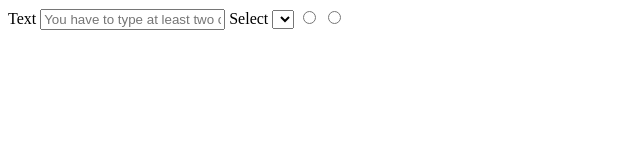
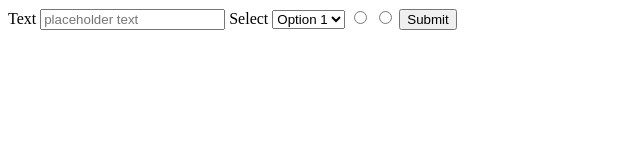
Before and after one commit to tiramisuzie/ui-challenge-2, a plain HTML site: page index.html in a window 1280 px wide. Shown: the whole page, without its empty margins (0-640 px from the left). Drawn offline with Linux system fonts and the light colour scheme.

Commit message:
added submit and option 1-5

```diff
--- a/index.html
+++ b/index.html
@@ -8,13 +8,19 @@
 </head>
 <body>
   <form action="">
-    <label for="input">Text</label>
-    <input name="validate" type="text" placeholder="You have to type at least two characters">
-    <label for="drop-down">Select</label>
+    <label id="textbox" for="input">Text</label>
+    <input name="validate" type="text" placeholder="placeholder text">
+    <label id="dropdown" for="drop-down">Select</label>
     <select name="drop-down" id="">
+        <option value="1">Option 1</option>
+        <option value="2">Option 2</option>
+        <option value="3">Option 3</option>
+        <option value="4">Option 4</option>
+        <option value="5">Option 5</option>
     </select>
     <input type="radio" name="rad">
     <input type="radio" name="rad">
+    <input type="submit" value="Submit">
   </form>
 </body>
 </html>
```
